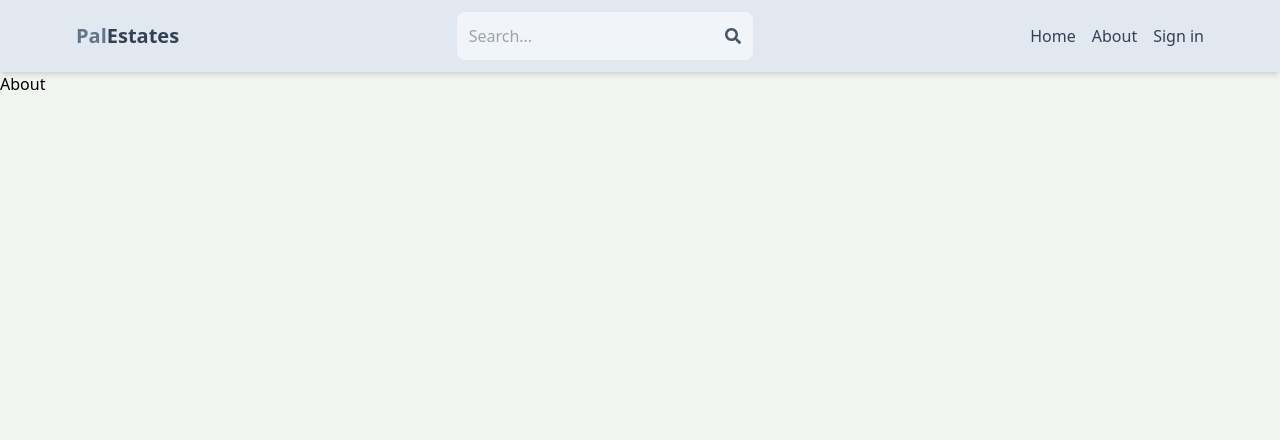
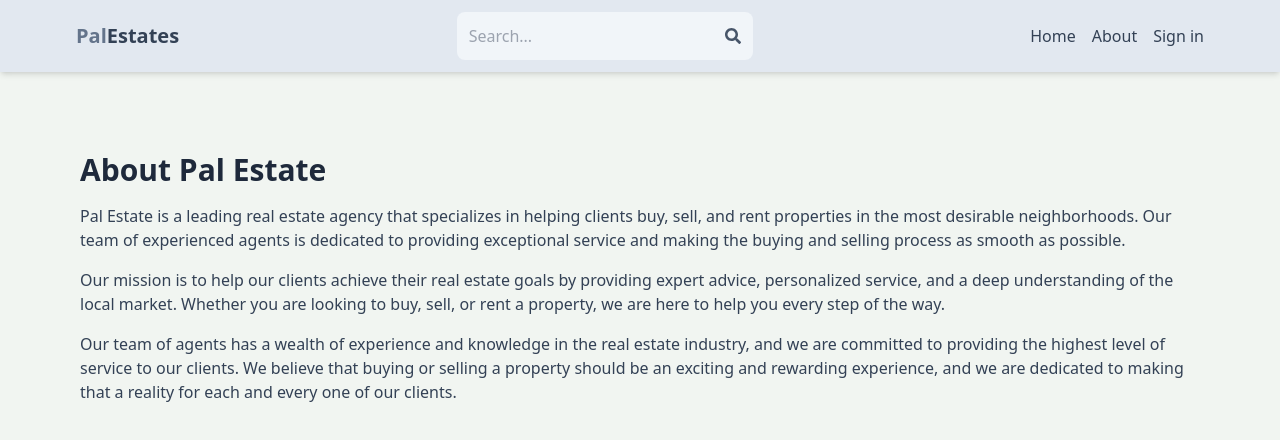
Before and after one commit to Sarthak2001pal/estate-website, a React (Vite) app in the folder estate-new/: page /about in a window 1280 px wide. Shown: the top 440 px of the page. Built offline with nearby package versions, Linux system fonts and the light colour scheme; no server answers.

Commit message:
completed about and home page

```diff
--- a/estate-new/src/pages/About.jsx
+++ b/estate-new/src/pages/About.jsx
@@ -2,6 +2,13 @@
 
 export default function About() {
   return (
-    <div>About</div>
+    <div className='py-20 px-4 max-w-6xl mx-auto'>
+    <h1 className='text-3xl font-bold mb-4 text-slate-800'>About Pal Estate</h1>
+    <p className='mb-4 text-slate-700'>Pal Estate is a leading real estate agency that specializes in helping clients buy, sell, and rent properties in the most desirable neighborhoods. Our team of experienced agents is dedicated to providing exceptional service and making the buying and selling process as smooth as possible.</p>
+    <p className='mb-4 text-slate-700'>
+    Our mission is to help our clients achieve their real estate goals by providing expert advice, personalized service, and a deep understanding of the local market. Whether you are looking to buy, sell, or rent a property, we are here to help you every step of the way.
+    </p>
+    <p className='mb-4 text-slate-700'>Our team of agents has a wealth of experience and knowledge in the real estate industry, and we are committed to providing the highest level of service to our clients. We believe that buying or selling a property should be an exciting and rewarding experience, and we are dedicated to making that a reality for each and every one of our clients.</p>
+  </div>
   )
 }
--- a/estate-new/src/pages/Home.jsx
+++ b/estate-new/src/pages/Home.jsx
@@ -55,7 +55,7 @@
           place with ease
         </h1>
         <div className='text-gray-400 text-xs sm:text-sm'>
-          Sahand Estate is the best place to find your next perfect place to
+          Pal Estate is the best place to find your next perfect place to
           live.
           <br />
           We have a wide range of properties for you to choose from.
```
